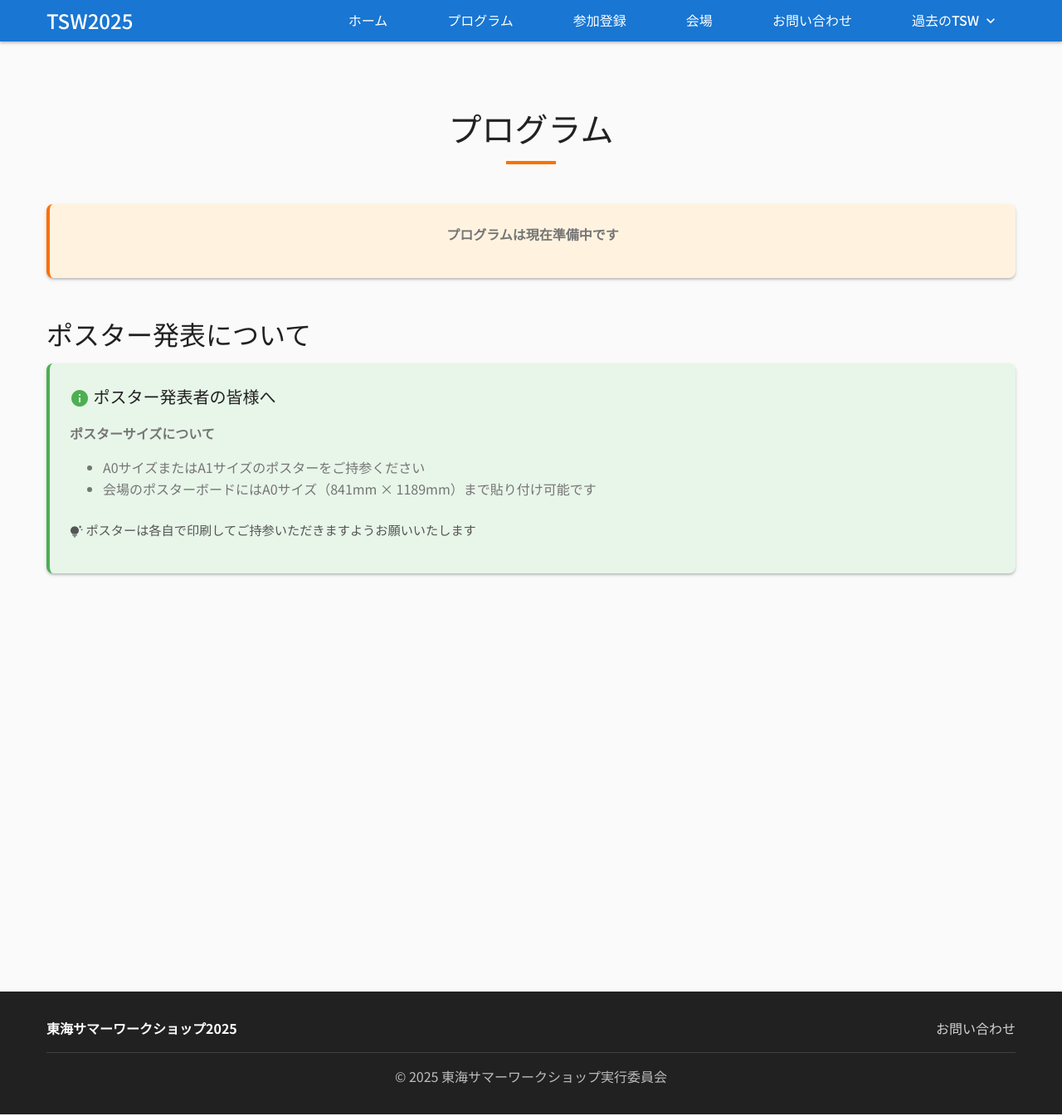
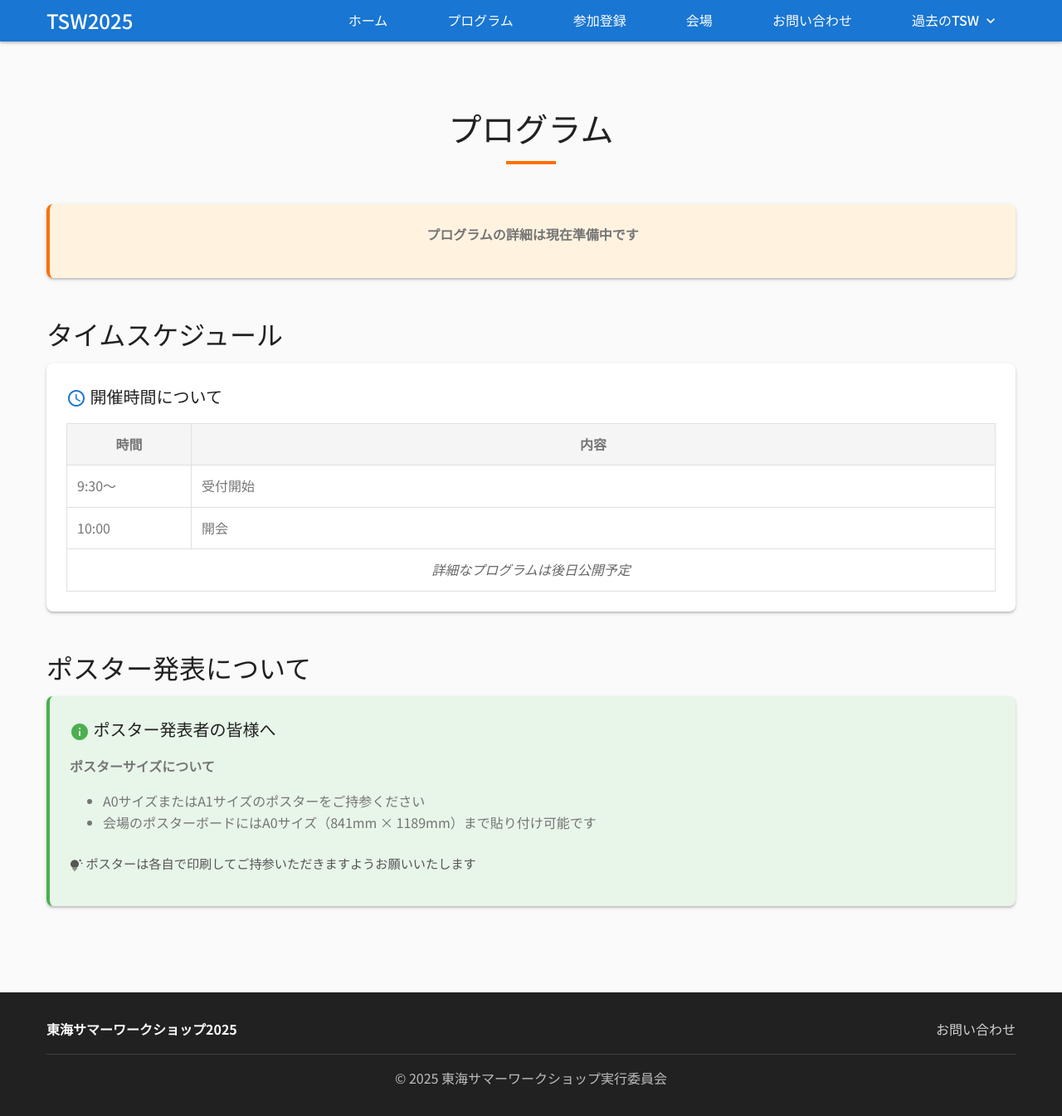
Before and after one commit to ogurilab/tsw2025, a Jekyll site: the page built from program.md, in a window 1280 px wide and 1345 px high. Shown: the whole window at 83% size. Built offline with Jekyll 4.4.1, drawn with Linux system fonts in a browser that asks for light colours.

Commit message:
プログラムの詳細を更新し、タイムスケジュールセクションを追加しました。受付開始時間や開会時間を明記し、詳細なプログラムの公開予定についても記載しました。

```diff
--- a/program.md
+++ b/program.md
@@ -7,7 +7,37 @@ title: プログラム
 
 <div class="card" style="text-align: center; background-color: #fff3e0; border-left: 4px solid #ff6f00;">
     <div class="card-content">
-        <p><strong>プログラムは現在準備中です</strong></p>
+        <p><strong>プログラムの詳細は現在準備中です</strong></p>
+    </div>
+</div>
+
+<h2 style="margin-top: 3rem;">タイムスケジュール</h2>
+
+<div class="card">
+    <div class="card-title">
+        <span class="material-icons" style="color: #1976d2; vertical-align: middle;">schedule</span>
+        開催時間について
+    </div>
+    <div class="card-content">
+        <table style="width: 100%; border-collapse: collapse;">
+            <tr style="background-color: #f5f5f5;">
+                <th style="padding: 0.75rem; border: 1px solid #e0e0e0; width: 150px;">時間</th>
+                <th style="padding: 0.75rem; border: 1px solid #e0e0e0;">内容</th>
+            </tr>
+            <tr>
+                <td style="padding: 0.75rem; border: 1px solid #e0e0e0;">9:30～</td>
+                <td style="padding: 0.75rem; border: 1px solid #e0e0e0;">受付開始</td>
+            </tr>
+            <tr>
+                <td style="padding: 0.75rem; border: 1px solid #e0e0e0;">10:00</td>
+                <td style="padding: 0.75rem; border: 1px solid #e0e0e0;">開会</td>
+            </tr>
+            <tr>
+                <td style="padding: 0.75rem; border: 1px solid #e0e0e0; text-align: center;" colspan="2">
+                    <em style="color: #666;">詳細なプログラムは後日公開予定</em>
+                </td>
+            </tr>
+        </table>
     </div>
 </div>
 
```
